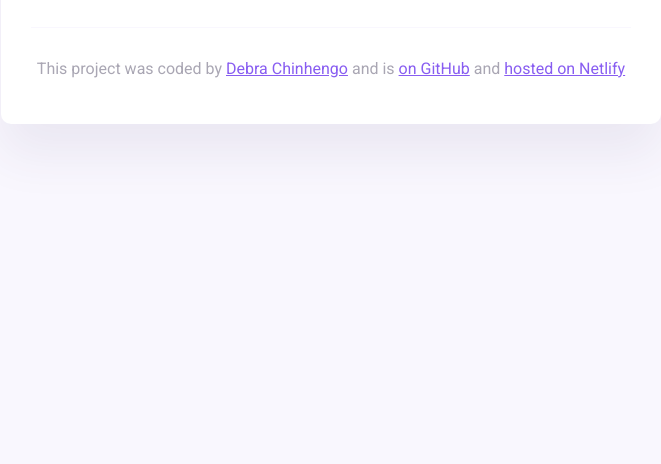
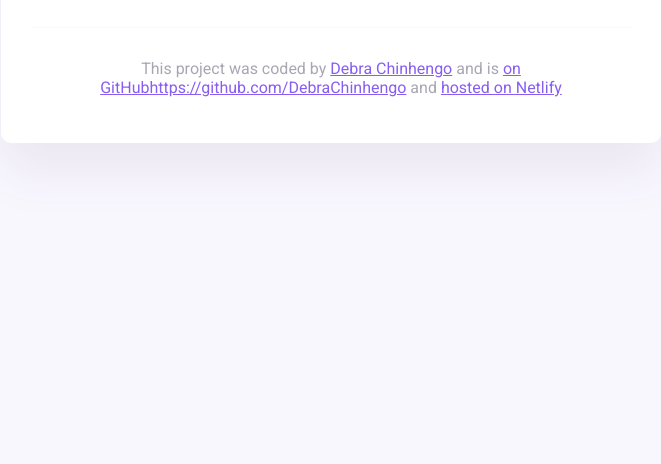
Before and after one commit to DebraChinhengo/WeatherApp, a website built with Parcel: page index.html in a window 1280 px wide. Shown: the part 336-800 px from the top of the page, without its empty margins (309-970 px from the left). Built offline with nearby package versions, Linux system fonts and the light colour scheme.

Commit message:
Updated links

```diff
--- a/index.html
+++ b/index.html
@@ -48,8 +48,13 @@
         <p>
           This project was coded by
           <a href="#" target="_blank">Debra Chinhengo</a> and is
-          <a href="#" target="_blank"> on GitHub</a> and
-          <a href="#" target="_blank">hosted on Netlify</a>
+          <a href="https://github.com/DebraChinhengo" target="_blank">
+            on GitHubhttps://github.com/DebraChinhengo</a
+          >
+          and
+          <a href="https://dchinhengo-weatherapp.netlify.app/" target="_blank"
+            >hosted on Netlify</a
+          >
         </p>
       </footer>
     </div>
```
